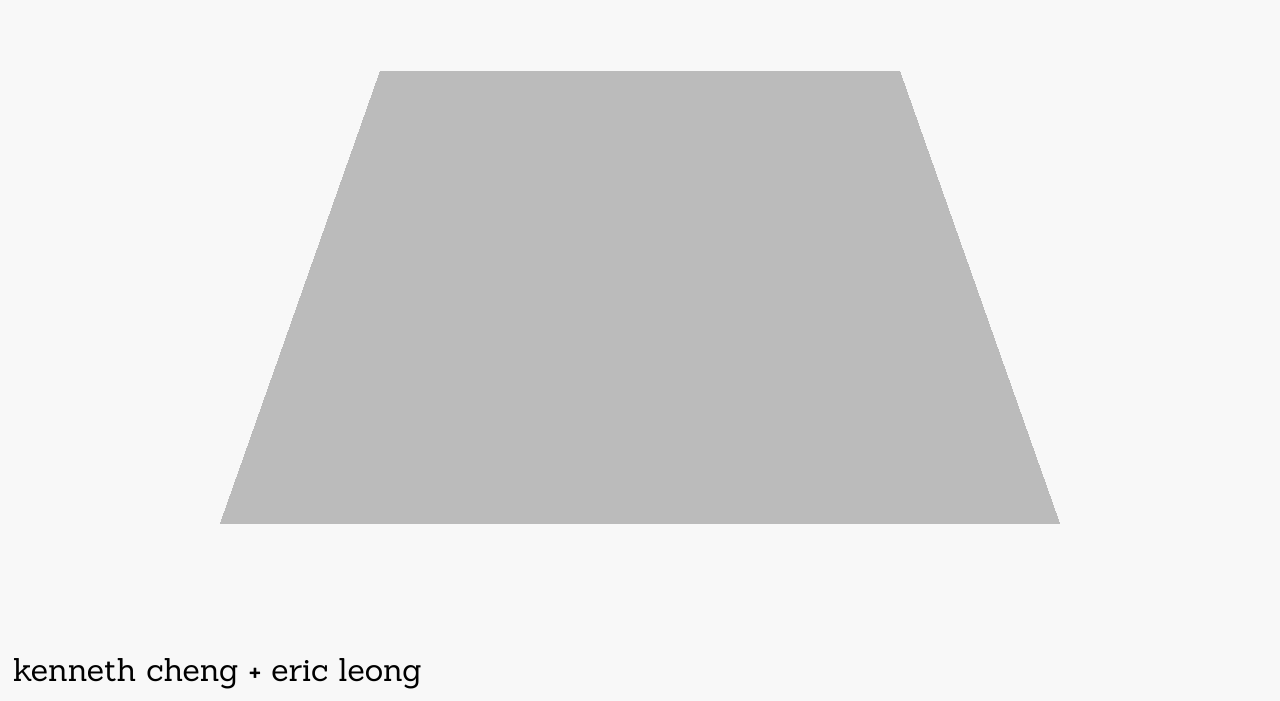
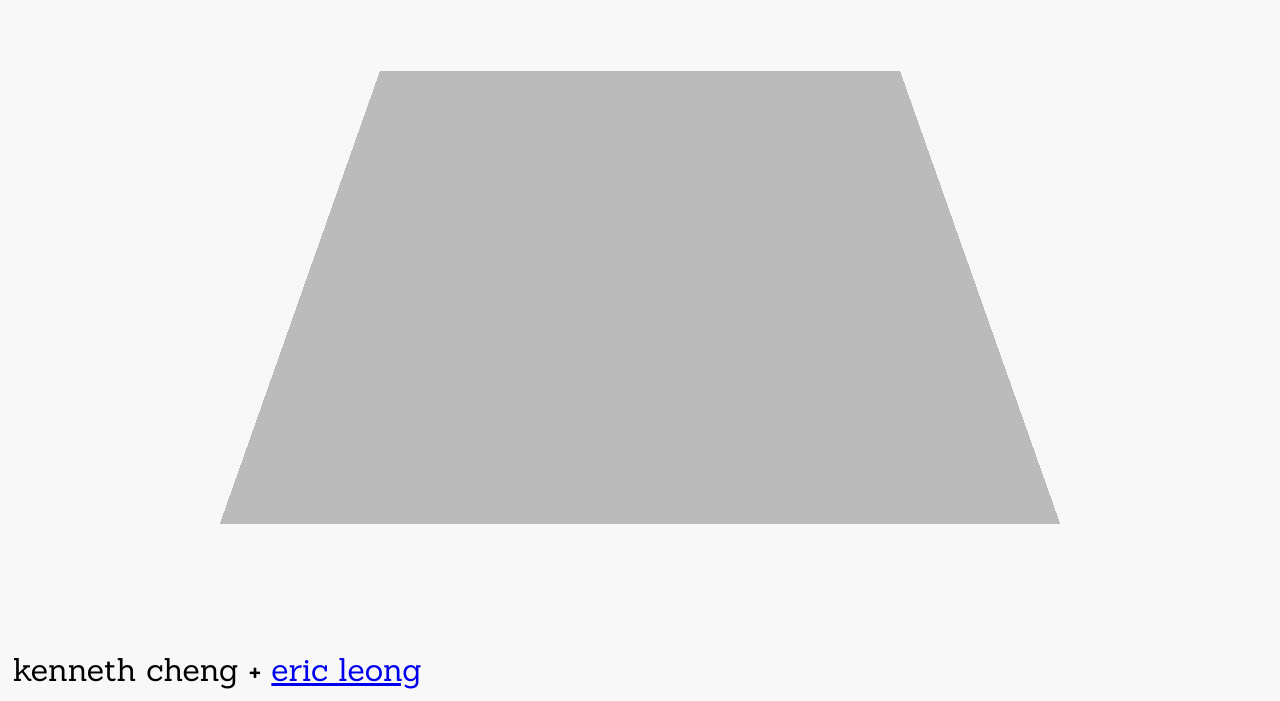
Before and after one commit to dashuaige92/node_arduino, a website: page index.html in a window 1280 px wide. Shown: the part 99-800 px from the top of the page. Drawn offline with nearby package versions, Linux system fonts and the light colour scheme; animation ran at ten frames a second.

Commit message:
added link

```diff
--- a/index.html
+++ b/index.html
@@ -22,7 +22,7 @@
 		</div>
 
         <div id="author">
-            kenneth cheng + eric leong
+            kenneth cheng + <a href="http://ericleong.me/">eric leong</a>
         </div>
     </body>
 
```
